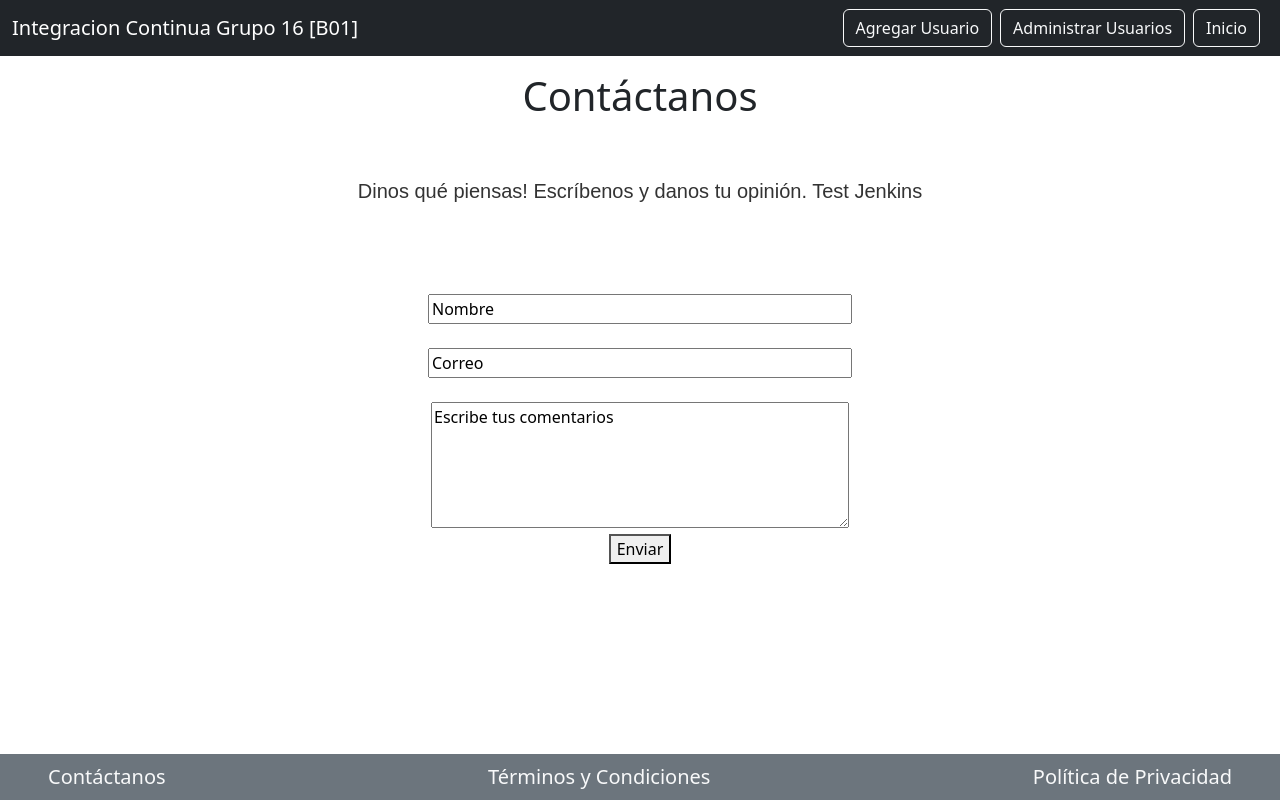
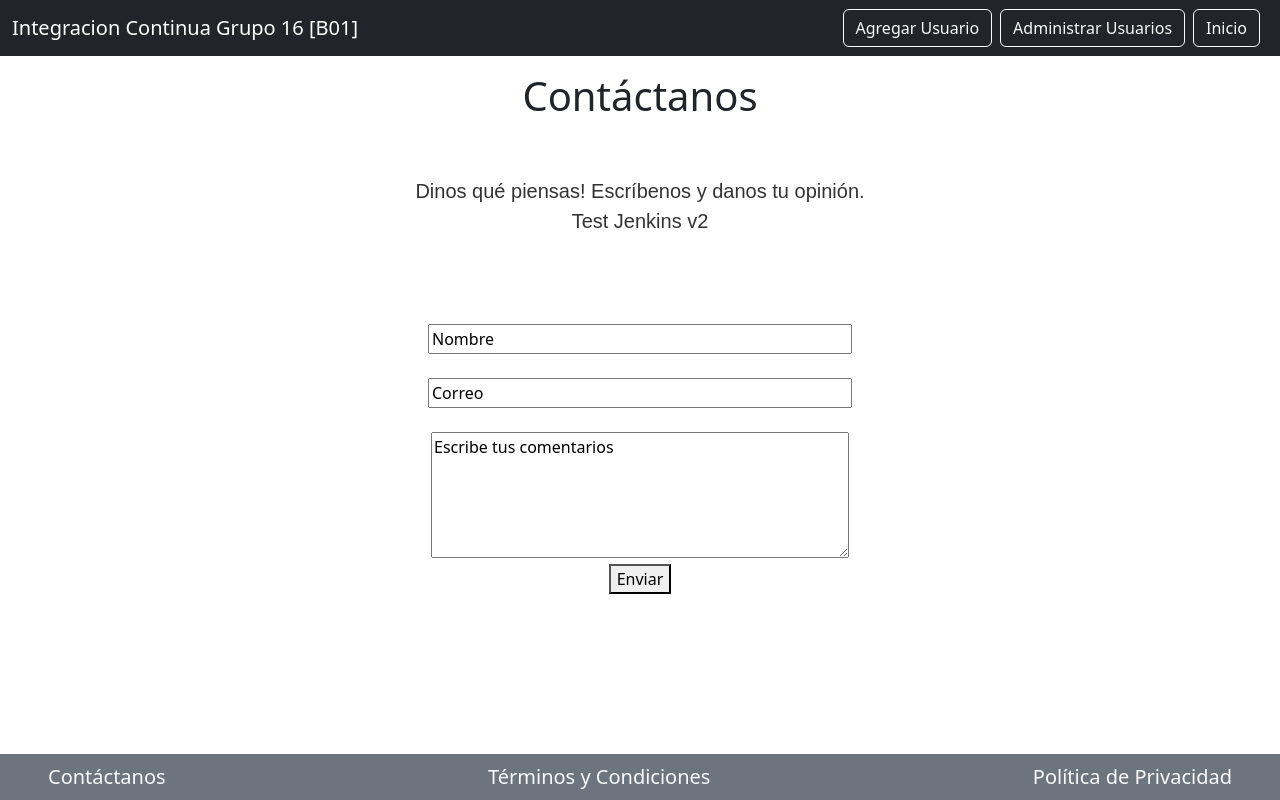
Before and after one commit to saramburo/Integracioncontinua, a React (Create React App) app in the folder frontend/crudfront/: page /contact in a window 1280 px wide. Built offline with nearby package versions, Linux system fonts and the light colour scheme.

Commit message:
prueba contact

```diff
--- a/frontend/crudfront/src/pages/Contact.js
+++ b/frontend/crudfront/src/pages/Contact.js
@@ -15,7 +15,7 @@ export default function Contact() {
             }}
           >
             Dinos qué piensas! Escríbenos y danos tu opinión.
-            Test Jenkins
+            <br/>Test Jenkins v2
           </p>
         </div>
         <form className="w-full max-w-sm">
```
